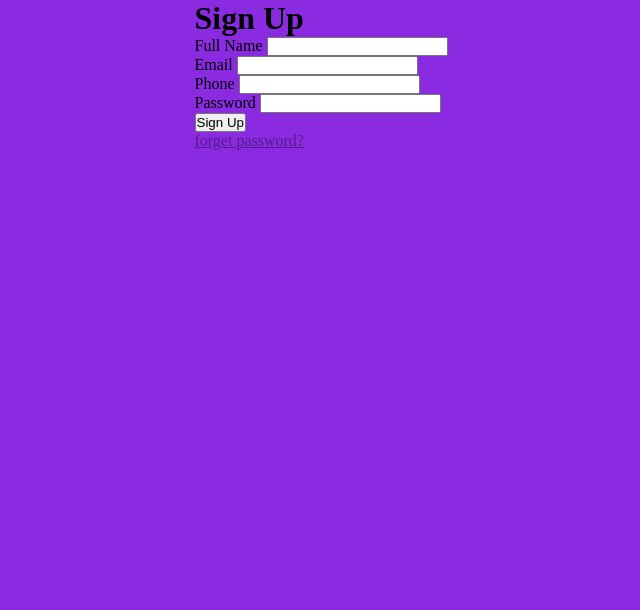
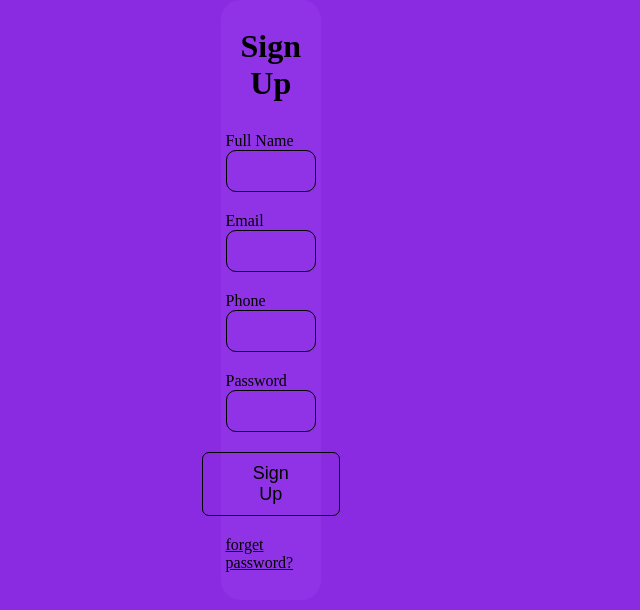
Before and after one commit to SemiTon3/Facebook_clone, a plain HTML site: page index.html in a window 1280 px wide. Shown: the whole page, without its empty margins (319-959 px from the left). Drawn offline with Linux system fonts and the light colour scheme.

Commit message:
Update Style.css

```diff
--- a/style.css
+++ b/style.css
@@ -10,3 +10,73 @@ body{
     justify-content: center;
     align-items: center;
 }
+
+.form-right{
+    height:600px;
+    width: 50%;
+    background-color: rgb(144, 51, 231);
+    display: flex;
+    justify-content: center;
+    align-items: center;
+    border-radius: 20px;
+
+}
+.form-right-inner{
+    width: 90%;
+
+
+}
+
+ .form-right h1{
+    margin-bottom: 30px;
+    text-align: center;
+ }
+
+.form-input{
+    display: flex;
+    flex-direction: column;
+    width: 100%;
+    margin-bottom: 20px;
+
+}
+
+.form-input input{
+    height: 40px;
+    outline: none;
+    border: 1px solid black;
+    border-radius: 10px;
+    background-color:transparent;
+    /* opacity: 0.2; */
+    color: black;
+    font-weight: 600;
+    padding: 0px 10px;
+
+}
+
+.btn button{
+  padding: 10px 50px;
+  border: none;
+  font-size: 18px;
+  color: black;
+  border: 1px solid black;
+  border-radius: 7px;
+  background-color: transparent;
+
+}
+.btn{
+    width: 100% ;
+    display: flex;
+    justify-content: center;
+}
+
+.reset a{
+color: black;
+}
+
+.reset {
+   width: 100%;
+   display: flex;
+   justify-content: center ;
+   align-items: center;
+   margin-top: 20px;
+}
```
